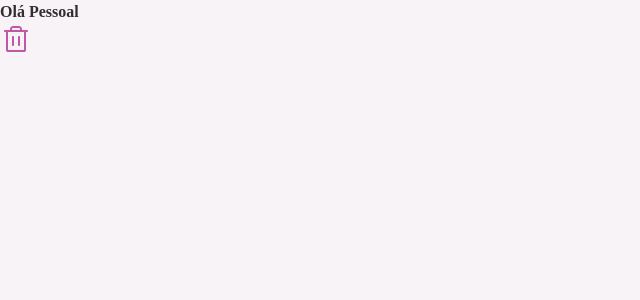
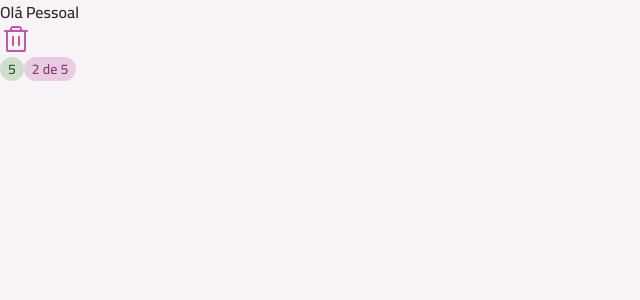
Before and after one commit to oecarvalho/todo-list-rocket, a React (Vite) app: page / in a window 1280 px wide. Shown: the top 300 px of the page, without its empty margins (0-640 px from the left). Built offline with nearby package versions, Linux system fonts and the light colour scheme.

Commit message:
Adicionando Badges

```diff
--- a/src/App.tsx
+++ b/src/App.tsx
@@ -8,6 +8,7 @@
 import PencilIcon from './assets/icons/Pencil.svg?react'
 import PlusIcon from './assets/icons/Plus.svg?react'
 import SpinnerIcon from './assets/icons/spinner.svg?react'
+import { Badge } from './components/Badge'
 
 
 
@@ -20,6 +21,8 @@
     <>
       <Text variant={'body-md-bold'}>Olá Pessoal</Text>
       <Icon svg={TrashIcon} className='fill-pink-base'/>
+      <Badge variant={'primary'}>5</Badge>
+      <Badge variant={'secondary'}>2 de 5</Badge>
     </>
   )
 }
--- /dev/null
+++ b/src/components/Badge.tsx
@@ -0,0 +1,46 @@
+import { cva, type VariantProps } from "class-variance-authority"
+import { Text } from "./Text"
+import React from "react"
+
+export const badgeVariants = cva('inline-flex items-center rounded-full', {
+    variants: {
+        variant: {
+            primary: 'bg-green-light',
+            secondary: 'bg-pink-light'
+        },
+        size: {
+            sm: 'py-0.5 px-2'
+        }
+    },
+    defaultVariants:{
+        variant: 'primary',
+        size: 'sm'
+    }
+})
+
+export const badgeTextVariants = cva('', {
+    variants: {
+        variant: {
+            primary: 'text-green-dark',
+            secondary: 'text-pink-dark'
+        }
+    },
+
+    defaultVariants: {
+        variant: 'primary'
+    }
+})
+
+interface BadgeProps extends React.ComponentProps<'div'>, VariantProps<typeof badgeVariants>{
+
+}
+
+export function Badge({variant, size, className, children, ...props}: BadgeProps){
+    return(
+        <div className={badgeVariants({variant, size, className})} {...props}>
+            <Text variant={"body-sm-bold"} className={badgeTextVariants({variant})}>
+                {children}
+            </Text>
+        </div>
+    )
+}
--- a/src/index.css
+++ b/src/index.css
@@ -20,3 +20,7 @@
 
     --shadow-sm: 0px 4px 8px rgba(54, 23, 45, 0.05)
 }
+
+body{
+    font-family: 'Cairo', sans-serif;
+}
```
